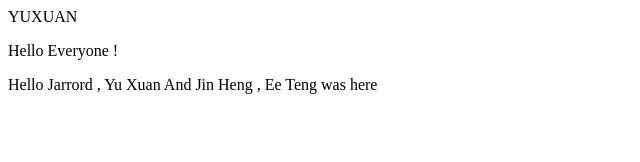
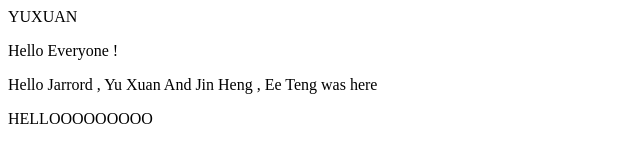
Before and after one commit to xuan8195/BBCS-MAR_6, a plain HTML site: page TEST.html in a window 1280 px wide. Shown: the whole page, without its empty margins (0-640 px from the left). Drawn offline with Linux system fonts and the light colour scheme.

Commit message:
Update TEST.html

```diff
--- a/TEST.html
+++ b/TEST.html
@@ -9,6 +9,6 @@
 YUXUAN
 <p>Hello Everyone !</p>
 <p>Hello Jarrord , Yu Xuan And Jin Heng , Ee Teng was here</p>
-
+<p>HELLOOOOOOOOO</p>
 </body>
 </html>
```
